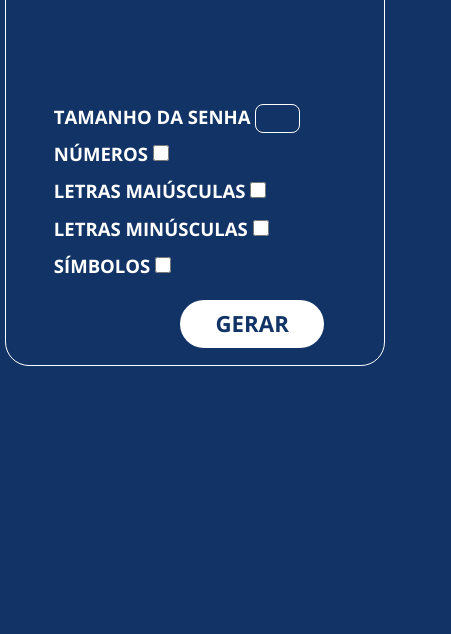
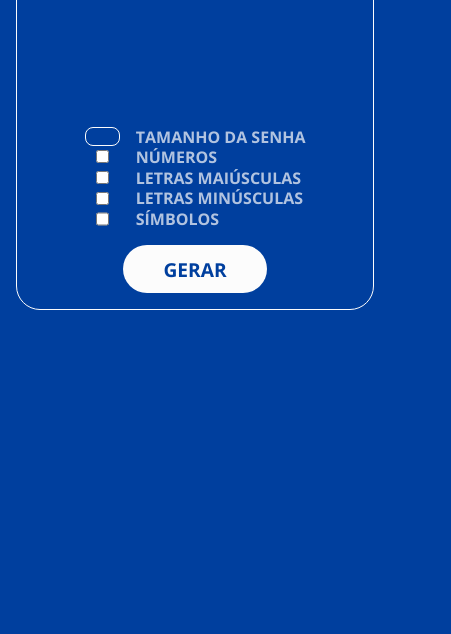
Before and after one commit to LeoMSSilva/Gerador-de-senhas-js, a website built with webpack: page public/index.html in a window 390 px wide. Shown: the part 210-844 px from the top of the page, 451 px wide, since content can reach past the window. Built offline with nearby package versions, Linux system fonts and the light colour scheme.

Commit message:
Refactor: app style

```diff
--- a/public/index.html
+++ b/public/index.html
@@ -10,22 +10,31 @@
 		<section class="container">
 			<h1>Gerador de Senhas:</h1>
 			<h2 id="result"></h2>
-			<form action="">
-				<label for="size">Tamanho da senha</label>
-				<input type="number" name="size" id="size" min="1" max="50" />
-				<br />
-				<label for="number">Números</label>
-				<input type="checkbox" name="number" id="number" />
-				<br />
-				<label for="uppercase">Letras maiúsculas</label>
-				<input type="checkbox" name="uppercase" id="uppercase" />
-				<br />
-				<label for="lowercase">Letras minúsculas</label>
-				<input type="checkbox" name="lowercase" id="lowercase" />
-				<br />
-				<label for="symbol">Símbolos</label>
-				<input type="checkbox" name="symbol" id="symbol" />
-				<br />
+			<form id="form" action="">
+				<div class="row">
+					<div class="col">
+						<input type="number" name="size" id="size" min="1" max="50" />
+						<input type="checkbox" name="number" id="number" />
+						<input type="checkbox" name="uppercase" id="uppercase" />
+						<input type="checkbox" name="lowercase" id="lowercase" />
+						<input type="checkbox" name="symbol" id="symbol" />
+					</div>
+					<div class="col col2">
+						<label class="disable" id="labelSize" for="size"
+							>Tamanho da senha</label
+						>
+						<label class="disable" id="labelNumber" for="number">Números</label>
+						<label class="disable" id="labelUppercase" for="uppercase"
+							>Letras maiúsculas</label
+						>
+						<label class="disable" id="labelLowercase" for="lowercase"
+							>Letras minúsculas</label
+						>
+						<label class="disable" id="labelSymbol" for="symbol"
+							>Símbolos</label
+						>
+					</div>
+				</div>
 				<button id="generate">Gerar</button>
 			</form>
 		</section>
--- a/src/assets/css/style.css
+++ b/src/assets/css/style.css
@@ -1,9 +1,9 @@
 @import url('https://fonts.googleapis.com/css?family=Open+Sans:400,700&display=swap');
 :root {
-	--white: #ffffff;
-	--primary-color: #113366;
-	--second-color: #2c7cf3;
-	--disable-color: #a1b6d3;
+	--white: #fcfcfc;
+	--primary-color: #003f9e;
+	--second-color: #4a8ff7;
+	--disable-color: #fcfcfcb3;
 }
 
 * {
@@ -17,13 +17,21 @@
 	padding: 0;
 }
 
+.disable {
+	color: var(--disable-color);
+}
+
 body {
 	background-color: var(--primary-color);
 }
 
 .container {
-	line-height: 1.8rem;
-	font-size: 1.3em;
+	display: flex;
+	flex-direction: column;
+	align-items: center;
+	justify-content: center;
+	line-height: 1.8em;
+	font-size: 1.2em;
 	max-width: 30rem;
 	max-height: 40rem;
 	margin: 6rem auto;
@@ -32,22 +40,41 @@ body {
 	border: solid 1px var(--white);
 }
 
-form {
-	text-align: left;
-	margin: 0 3rem;
+#form {
+	display: flex;
+	flex-direction: column;
+	align-items: center;
 	color: var(--white);
-	vertical-align: middle;
+}
+
+#form .row {
+	display: flex;
+	flex-direction: row;
+	margin: 1rem 0;
+}
+
+#form .row .col {
+	display: flex;
+	flex-direction: column;
+	align-items: center;
+	justify-content: space-around;
+}
+
+#form .row .col2 {
+	align-items: flex-start;
+	margin-left: 1rem;
+	line-height: 1.8em;
 }
 
 input {
 	width: 1rem;
-	height: 1rem;
+	height: 2rem;
 	border-radius: 0.5rem;
 	border: 1px solid var(--white);
 }
 
 input[type='number'] {
-	width: 2.8rem;
+	width: 3rem;
 	height: 1.8rem;
 	color: var(--white);
 	background-color: var(--primary-color);
@@ -56,8 +83,11 @@ input[type='number'] {
 }
 
 h1 {
-	padding: 0.55rem 0rem 0rem;
-	margin: 0.2rem 0 1rem;
+	width: 100%;
+	display: flex;
+	align-items: center;
+	justify-content: center;
+	margin-bottom: 1rem;
 }
 
 h1,
@@ -74,7 +104,6 @@ button {
 	border-radius: 20rem;
 	border: none;
 	cursor: pointer;
-	margin: 1rem 7.9rem 0.1rem;
 }
 
 button:hover {
@@ -85,26 +114,72 @@ button:hover {
 #result {
 	background-color: var(--primary-color);
 	color: var(--white);
-	max-height: 30rem;
+	max-width: 96%;
 	word-wrap: break-word;
-	margin: 2rem auto;
-	text-transform: none;
+	height: 8rem;
 }
 
 @media only screen and (max-width: 768px) {
 	.container {
-		line-height: 1.9em;
-		font-size: 1.2em;
+		line-height: 1.6em;
+	}
+
+	#form .row .col2 {
+		line-height: 1.6em;
+	}
+
+	input {
+		height: 1.5rem;
+	}
+
+	input[type='number'] {
+		width: 2.5rem;
+		height: 1.5rem;
+		font-size: 0.7125em;
 	}
 }
+
 @media only screen and (max-width: 576px) {
 	body {
-		padding: 1rem 0.3rem;
+		padding: 0 1rem;
 	}
+
 	.container {
-		margin-left: auto;
-		margin-right: auto;
-		line-height: 2em;
-		font-size: 1.16em;
+		line-height: 1.4em;
+		font-size: 1.1em;
+	}
+
+	#form .row .col2 {
+		line-height: 1.4em;
+	}
+
+	input {
+		height: 1.4rem;
+	}
+
+	input[type='number'] {
+		width: 2.4rem;
+		height: 1.3rem;
 	}
 }
+@media only screen and (max-width: 420px) {
+	.container {
+		line-height: 1.2em;
+		font-size: 1em;
+	}
+
+	#form .row .col2 {
+		line-height: 1.2em;
+	}
+
+	input {
+		width: 0.8rem;
+		height: 1.3rem;
+	}
+
+	input[type='number'] {
+		width: 2.2rem;
+		height: 1.2rem;
+		font-size: 0.65em;
+	}
+}
--- a/src/modules/formVariables.js
+++ b/src/modules/formVariables.js
@@ -1,3 +1,4 @@
+const form = document.querySelector('#form');
 const size = document.querySelector('#size');
 const number = document.querySelector('#number');
 const uppercase = document.querySelector('#uppercase');
@@ -5,5 +6,28 @@ const lowercase = document.querySelector('#lowercase');
 const symbol = document.querySelector('#symbol');
 const button = document.querySelector('#generate');
 const result = document.querySelector('#result');
+const labelSize = document.querySelector('#labelSize');
+const labelNumber = document.querySelector('#labelNumber');
+const labelUppercase = document.querySelector('#labelUppercase');
+const labelLowercase = document.querySelector('#labelLowercase');
+const labelSymbol = document.querySelector('#labelSymbol');
+
+form.addEventListener('click', () => {
+	size.value > 0
+		? labelSize.classList.remove('disable')
+		: labelSize.classList.add('disable');
+	number.checked
+		? labelNumber.classList.remove('disable')
+		: labelNumber.classList.add('disable');
+	uppercase.checked
+		? labelUppercase.classList.remove('disable')
+		: labelUppercase.classList.add('disable');
+	lowercase.checked
+		? labelLowercase.classList.remove('disable')
+		: labelLowercase.classList.add('disable');
+	symbol.checked
+		? labelSymbol.classList.remove('disable')
+		: labelSymbol.classList.add('disable');
+});
 
 export { size, number, uppercase, lowercase, symbol, button, result };
```
Also changed, not shown: public/assets/js/bundle.js (+14 -1 lines), passwordGenerator.png, 1 other file.
